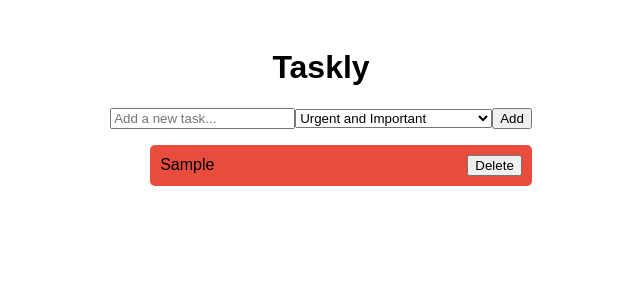
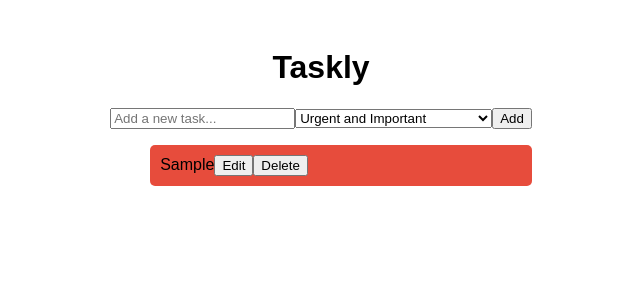
Before and after one commit to Tini-ops/Taskly, a React (Vite) app in the folder taskly/: page / in a window 1280 px wide. Both pictures are taken after typing "Sample" into the empty fields and a click on the button "Add". Shown: the top 300 px of the page, without its empty margins (319-959 px from the left). Built offline with nearby package versions, Linux system fonts and the light colour scheme.

Commit message:
Added edit feature and priority order after edit

```diff
--- a/taskly/src/App.jsx
+++ b/taskly/src/App.jsx
@@ -44,6 +44,25 @@ const App = () => {
     setTasks(updatedTasks);
   };
 
+  const editTask = (id, newText) => {
+    setTasks(prevTasks =>
+      prevTasks.map(task =>
+        task.id === id ? {...task, text: newText} : task
+      )
+    );
+  };
+
+  const updatePriority = (id, newPriority) => {
+    setTasks(prevTasks => {
+      const updatedTasks = prevTasks.map(task =>
+        task.id === id ? {...task, priority: newPriority} : task
+      )
+
+      return updatedTasks.sort((a,b) => priorityOrder[a.priority] - priorityOrder[b.priority]);
+
+  })
+  }
+
   return (
     <div className='app-container'>
       <h1>Taskly</h1>
@@ -52,6 +71,8 @@ const App = () => {
       addTask={addTask}
       toggleTask={toggleTask}
       deleteTask={deleteTask}
+      editTask={editTask}
+      updatePriority={updatePriority}
       />
     </div>
   );
--- a/taskly/src/components/TaskItem.jsx
+++ b/taskly/src/components/TaskItem.jsx
@@ -1,17 +1,48 @@
-import React from 'react';
+import React, { useState } from 'react';
 
 /* Props
 task - contains id, text and completed status
 */
-const TaskItem = ({task, toggleTask, deleteTask}) => {
+const TaskItem = ({task, toggleTask, deleteTask, editTask, updatePriority}) => {
+    const [isEditing, setIsEditing] = useState(false);
+    const [newText, setNewText] = useState(task.text);
+    const [newPriority, setNewPriority] = useState(task.priority);
+
+    const handleEdit = () => {
+        editTask(task.id, newText);
+        updatePriority(task.id, newPriority);
+        setIsEditing(!isEditing); //Exit edit mode
+    };
+
     return (
         //the class name changes based on whether the task was completed or not.
         // For the strikethrough effect
-        <li className={`task-item ${task.priority} ${task.completed ? 'completed' : ''}`}>
-            {/* to trigger the toggle function when the text of the item is clicked */}
-            <span onClick={() => toggleTask(task.id)}>{task.text}</span>
-            {/* trigger the deleteTask function when button is clicked */}
-            <button onClick={() => deleteTask(task.id)}>Delete</button>
+        <li className={`task-item ${newPriority}`}>
+            {isEditing ? (
+                <div>
+                    <input type='text' value={newText}
+                        onChange={(e) => setNewText(e.target.value)}
+                    />
+
+                    {/* Priority Dropdown */}
+                    <select value={newPriority} onChange={(e) => setNewPriority(e.target.value)}>
+                        <option value={"urgent-important"}>Urgent and Important</option>
+                        <option value={"not-urgent-important"}>Not Urgent but Important</option>
+                        <option value={"urgent-not-important"}>Urgent but Not Important</option>
+                        <option value={"not-urgent-not-important"}>Not Urgent and Not Important</option>
+                    </select>
+
+                    <button onClick={handleEdit}>Save</button>
+                </div>
+             ) : (
+                //  to trigger the toggle function when the text of the item is clicked
+                <div>
+                    <span>{task.text}</span>
+                    <button onClick={() => setIsEditing(true)}>Edit</button>
+                    <button onClick={() => deleteTask(task.id)}>Delete</button>
+                </div>
+             )
+            }
         </li>
     );
 };
--- a/taskly/src/components/TaskList.jsx
+++ b/taskly/src/components/TaskList.jsx
@@ -6,7 +6,7 @@ tasks - list of tasks
 addTask - function for adding tasks
 toggleTask and deleteTask will be passed on to TaskItem
  */
-const TaskList = ({tasks, addTask, toggleTask, deleteTask}) => {
+const TaskList = ({tasks, addTask, toggleTask, deleteTask, editTask, updatePriority}) => {
     const [taskText, setTaskText] = useState('');
     const [priority, setPriority] = useState('urgent-important'); //Default priority is red
 
@@ -46,10 +46,13 @@ const TaskList = ({tasks, addTask, toggleTask, deleteTask}) => {
                 (
                     tasks.map(task => (
                         <TaskItem
-                        key={taskText.id}
+                        key={task.id}
                         task={task}
                         toggleTask={toggleTask}
-                        deleteTask={deleteTask} />
+                        deleteTask={deleteTask}
+                        editTask={editTask}
+                        updatePriority={updatePriority}
+                        />
                     ))
                 )}
             </ul>
--- a/taskly/src/index.css
+++ b/taskly/src/index.css
@@ -18,9 +18,15 @@
     /* color: white; */
   }
 
+  .task-item input {
+    width: 80%;
+    padding: 5px;
+    font-size: 16px;
+  }
+
   .completed {
     text-decoration: line-through;
-    color: #777070;
+    color: #777075;
   }
 
   /* Urgent and Important red */
```
